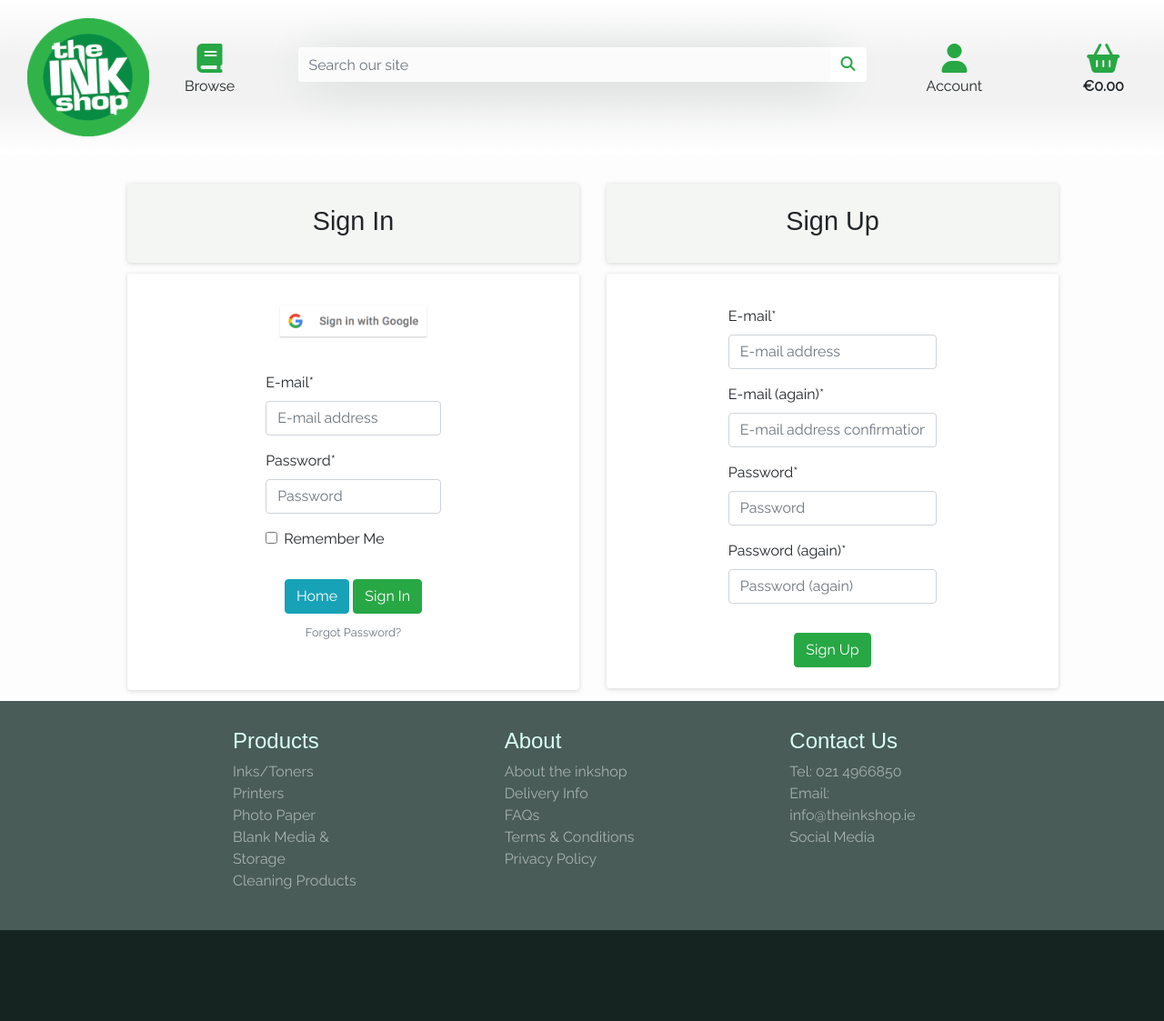
After one commit to MllrB/InkShop, a Django app: page /account/ in a window 1280 px wide. The commit adds this page. Shown: the whole page at 91% size. Run offline with Django 3.2, Linux system fonts and the light colour scheme; some libraries are stand-ins or nearby versions; some web fonts are replaced.

Commit message:
Login and Signup page reworked into 1 page and restyled

```diff
--- a/home/urls.py
+++ b/home/urls.py
@@ -7,4 +7,5 @@ from . import views
 
 urlpatterns = [
     path('', views.index, name='home'),
+    path('account/', views.login, name='account'),
 ]
--- a/home/views.py
+++ b/home/views.py
@@ -1,4 +1,5 @@
 from django.shortcuts import render
+from allauth.account.forms import LoginForm, SignupForm
 
 
 def index(request):
@@ -6,3 +7,18 @@ def index(request):
     A view to render the index page template
     """
     return render(request, 'home/index.html')
+
+
+def login(request):
+    """
+    A view to render the login page
+    """
+    login_form = LoginForm()
+    signup_form = SignupForm()
+
+    context = {
+        'login_form': login_form,
+        'signup_form': signup_form,
+    }
+
+    return render(request, 'login.html', context)
--- a/inkshop/settings.py
+++ b/inkshop/settings.py
@@ -103,8 +103,9 @@ ACCOUNT_SIGNUP_EMAIL_ENTER_TWICE = True
 ACCOUNT_USER_MODEL_USERNAME_FIELD = None
 ACCOUNT_USERNAME_REQUIRED = False
 ACCOUNT_EMAIL_CONFIRMATION_ANONYMOUS_REDIRECT_URL = '/customers/billing/'
+ACCOUNT_LOGIN_ON_EMAIL_CONFIRMATION = True
 
-LOGIN_URL = '/accounts/login/'
+LOGIN_URL = '/account/'
 LOGIN_REDIRECT_URL = '/customers/billing/'
 WSGI_APPLICATION = 'inkshop.wsgi.application'
 
--- a/static/css/base.css
+++ b/static/css/base.css
@@ -337,8 +337,8 @@ h6 {
 }
 
 .allauth-forms-container {
-    width: 30%;
-    margin: 0 35%;
+    width: 80%;
+    margin: 0 10%;
 }
 
 .socialaccount_providers {
@@ -347,6 +347,34 @@ h6 {
 
 .socialaccount_logo {
     max-height: 40px;
+}
+
+
+/********** ACCOUNTS **********/
+
+.login-card {
+    width: 100%;
+    margin: 0.75rem;
+    padding: 1rem;
+    box-shadow: 0px 1px 5px 0px rgba(196, 196, 196, .69);
+}
+
+.signup-card {
+    padding: 1.2rem;
+}
+
+.login-title {
+    background-color: rgba(44, 90, 14, 0.04);
+    rgb(44 90 14 / 4%);
+}
+
+.form-wrapper {
+    width: 50%;
+    margin: 0 25%;
+}
+
+.forgot-password:hover {
+    color: teal;
 }
 
 
--- a/templates/allauth/account/login.html
+++ b/templates/allauth/account/login.html
@@ -1,46 +1,58 @@
-{% extends "account/base.html" %}
+{% comment %} {% extends "account/base.html" %} {% endcomment %}
 
 {% load i18n %}
 {% load account socialaccount %}
 {% load crispy_forms_tags %}
 
-{% block inner_content %}
+{% comment %} {% block inner_content %} {% endcomment %}
 
-<div class="card product-list">
+{% comment %} <div class="card product-list">
     <div class="row card-title pt-5">
         <div class="col-12">
             <h2 class="card-title text-center">Sign In</h2>
         </div>
     </div>
     <div class="row card-body text-center">
-        <div class="col-12">
-            <div class="socialaccount_ballot">
+        <div class="col-12"> {% endcomment %}
+            <div class="card login-card text-center login-title">
+                <h2 class="card-title pt-2">Sign In</h2>
+            </div>
+            <div class="card login-card">
+                <div class="socialaccount_ballot text-center">
 
-                <ul class="socialaccount_providers">
+                    <ul class="socialaccount_providers pt-3">
                         {% include "socialaccount/snippets/provider_list.html" with process="login" %}
                     </ul>
 
-                <div class="login-or">{% trans 'or' %}</div>
+                    {% comment %} <div class="login-or">{% trans 'or' %}</div> {% endcomment %}
 
                 </div>
 
                 {% include "socialaccount/snippets/login_extra.html" %}
 
-            <form class="login" method="POST" action="{% url 'account_login' %}">
+                <div class="card-body form-wrapper">
+                    <form class="login w-100" method="POST" action="{% url 'account_login' %}">
                         {% csrf_token %}
                         {{ form |crispy}}
                         {% if redirect_field_value %}
                         <input type="hidden" name="{{ redirect_field_name }}" value="{{ redirect_field_value }}" />
                         {% endif %}
-                <a href="{% url 'home' %}" class="btn">Home</a>
-                <button class="btn btn-black rounded-0 primaryAction" type="submit">{% trans "Sign In" %}</button>
+                        <div class="text-center pt-3">
+                            <a href="{% url 'home' %}" class="btn btn-info">Home</a>
+                            <button class="btn btn-success primaryAction" type="submit">{% trans "Sign In" %}</button>
                             <p class="mt-2">
-                    <a class="button secondaryAction"
+                                <small>
+                                    <a class="text-secondary forgot-password"
                                         href="{% url 'account_reset_password' %}">{% trans "Forgot Password?" %}</a>
+                                </small>
                             </p>
+                        </div>
                     </form>
+                </div>
+            </div>
+            {% comment %}
         </div>
     </div>
 </div>
 
-{% endblock %}
+{% endblock %}{% endcomment %}
--- a/templates/allauth/account/signup.html
+++ b/templates/allauth/account/signup.html
@@ -1,26 +1,33 @@
-{% extends "account/base.html" %}
+{% comment %} {% extends "account/base.html" %} {% endcomment %}
 
 {% load i18n %}
 {% load crispy_forms_tags %}
-
+{% comment %}
 {% block head_title %}{% trans "Signup" %}{% endblock %}
 
 {% block inner_content %}
-<hr>
-<h2 class="logo-font mb-4">{% trans "Sign Up" %}</h1>
-    <hr>
+<hr>{% endcomment %}
+<div class="card login-card login-title">
+    <h2 class="card-title text-center pt-2">{% trans "Sign Up" %}</h2>
+</div>
+<div class="card login-card signup-card">
 
-    <p>{% blocktrans %}Already have an account? Then please <a href="{{ login_url }}">sign in</a>.{% endblocktrans %}
-    </p>
-
+    {% comment %} <p>{% blocktrans %}Already have an account? Then please <a href="{{ login_url }}">sign
+            in</a>.{% endblocktrans %}
+    </p> {% endcomment %}
+    <div class="form-wrapper pt-3">
         <form class="signup" id="signup_form" method="post" action="{% url 'account_signup' %}">
             {% csrf_token %}
             {{ form |crispy }}
             {% if redirect_field_value %}
-        <input type="hidden" name="{{ redirect_field_name }}" value="{{ redirect_field_value }}" />
+            <input type="hidden" name="{{ redirect_field_name }}" value="accounts/confirm-email/" />
             {% endif %}
-        <a class="btn btn-outline-black rounded-0" href="{% url 'account_login' %}">Back to Login</a>
-        <button type="submit">{% trans "Sign Up" %} &raquo;</button>
+            {% comment %} <a class="btn btn-outline-black rounded-0" href="{% url 'account_login' %}">Back to Login</a>
+            {% endcomment %}
+            <div class="text-center pt-3 pb-1">
+                <button class="btn btn-success" type="submit">{% trans "Sign Up" %}</button>
+            </div>
         </form>
-
-    {% endblock %}
+    </div>
+</div>
+{% comment %} {% endblock %} {% endcomment %}
--- a/templates/base.html
+++ b/templates/base.html
@@ -97,8 +97,8 @@
                                         href="{% url 'user_profile' template_target='billing' %}">Profile</a>
                                     <a class="dropdown-item" type="button" href="{% url 'account_logout' %}">Log Out</a>
                                     {% else %}
-                                    <a class="dropdown-item" type="button" href="{% url 'account_login' %}">Log In</a>
-                                    <a class="dropdown-item" type="button" href="">Sign Up</a>
+                                    <a class="dropdown-item" type="button" href="{% url 'account' %}">Log In /
+                                        Register</a>
                                     {% endif %}
                                 </div>
                             </div>
--- /dev/null
+++ b/templates/login.html
@@ -0,0 +1,14 @@
+{% extends "base.html" %}
+
+{% block content %}
+<div class="allauth-forms-container">
+    <div class="row">
+        <div class="col-6">
+            {% include 'allauth/account/login.html' with form=login_form %}
+        </div>
+        <div class="col-6">
+            {% include 'allauth/account/signup.html' with form=signup_form %}
+        </div>
+    </div>
+</div>
+{% endblock  %}
```
Also changed, not shown: templates/allauth/account/email_confirm.html (+7 -2 lines). Lines whose indentation alone changed are shown as unchanged.
